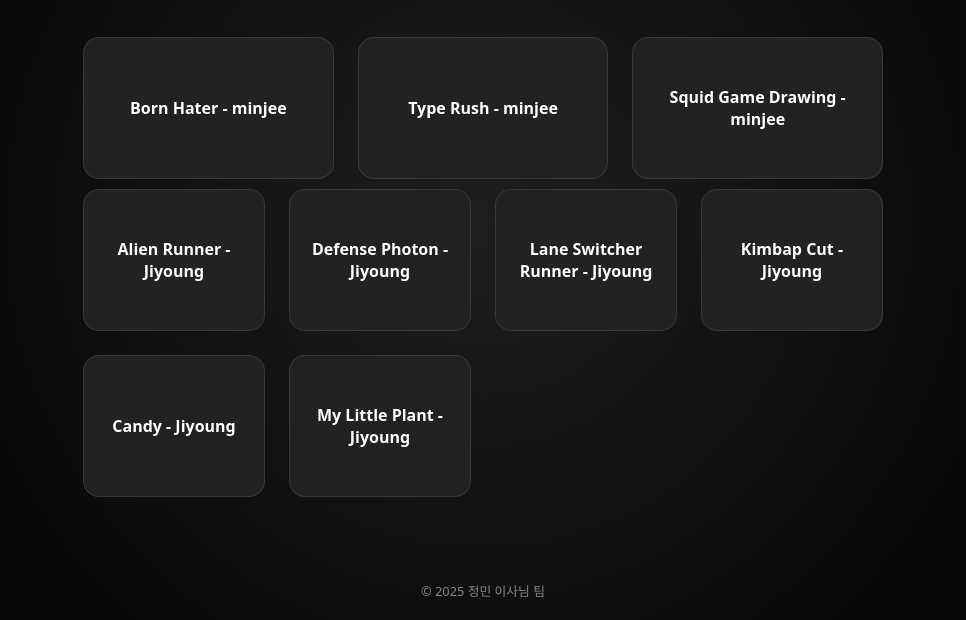
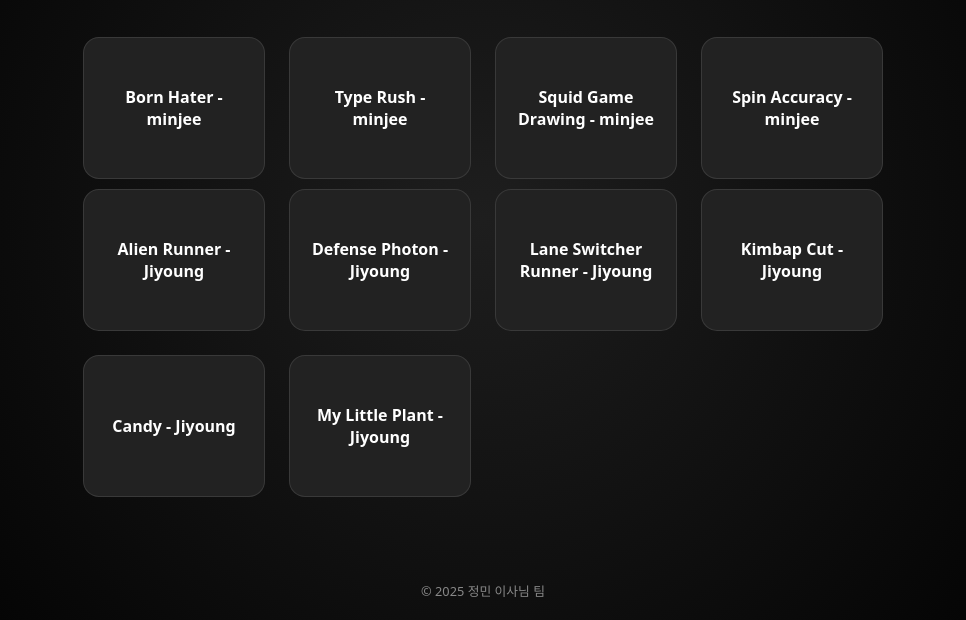
Before and after one commit to kmj250721/ai-games, a plain HTML site: page index.html in a window 1280 px wide. Shown: the part 180-800 px from the top of the page, without its empty margins (157-1123 px from the left). Drawn offline with Linux system fonts and the light colour scheme.

Commit message:
fix: add spin game at index.html

```diff
--- a/index.html
+++ b/index.html
@@ -75,7 +75,6 @@
           Born Hater - minjee
         </a>
       </div>
-
       <div class="game-card">
         <a href="/type-rush">
           Type Rush - minjee
@@ -84,6 +83,11 @@
       <div class="game-card">
         <a href="/squid-game-drawing">
           Squid Game Drawing - minjee
+        </a>
+      </div>
+      <div class="game-card">
+        <a href="/spin-accuracy">
+          Spin Accuracy - minjee
         </a>
       </div>
     </div>
@@ -117,7 +121,7 @@
       </div>
       <div class="game-card">
         <a href="/my-little-plant">
-         My Little Plant - Jiyoung
+          My Little Plant - Jiyoung
         </a>
       </div>
     </div>
```
